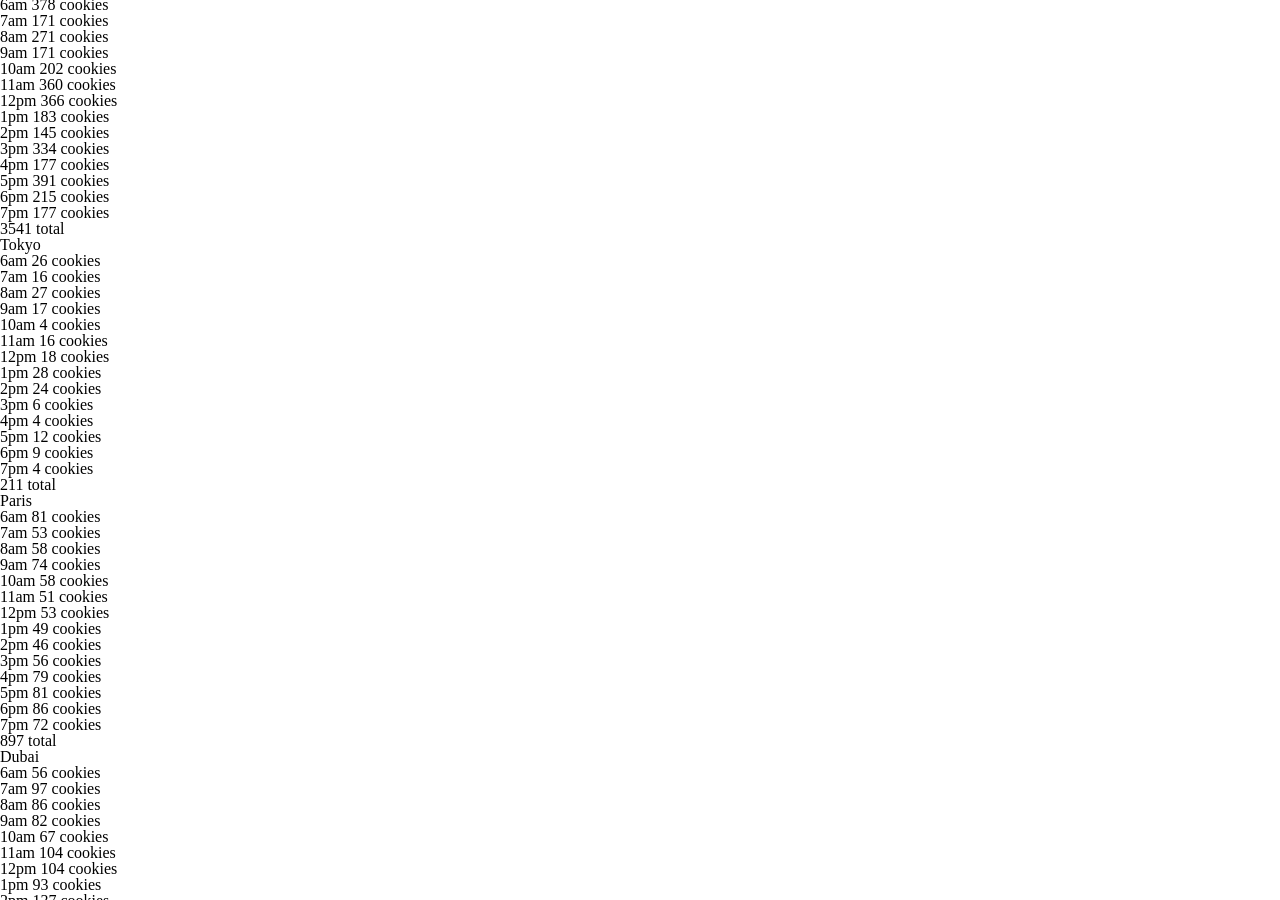
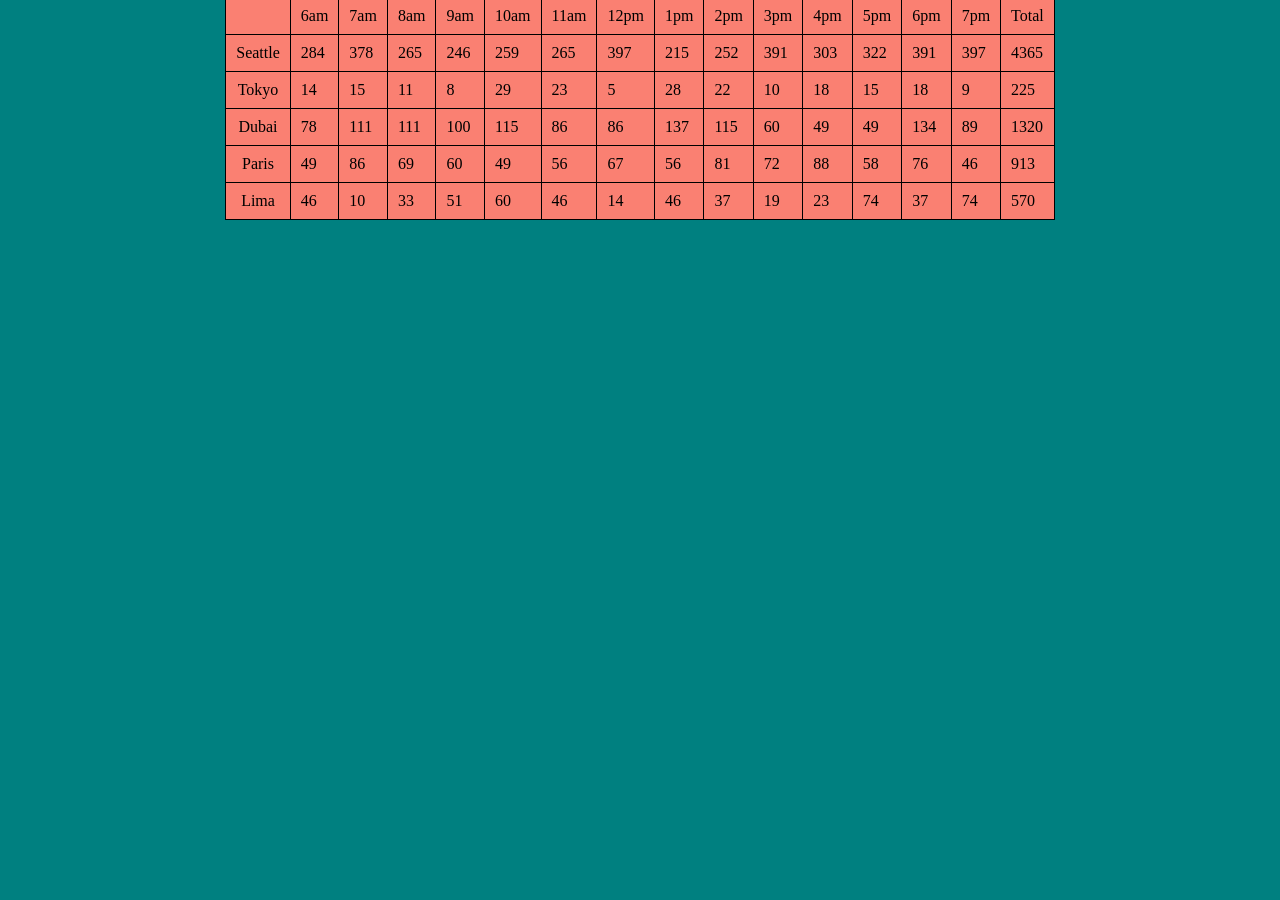
Before and after one commit to Elliron/cookie-stand, a plain HTML site: page sales.html in a window 1280 px wide. Shown: the part 51-951 px from the top of the page. After the commit the page ends 800 px from the top, so only its background shows below. Drawn offline with Linux system fonts and the light colour scheme.

Commit message:
added table, constructor

```diff
--- a/css/style.css
+++ b/css/style.css
@@ -1,3 +1,18 @@
 body {
-  background-color: none;
+  background-color: teal;
 }
+
+h1 {
+  font-size: 32px;
+}
+
+td, th {
+  margin: auto;
+  border: 1px solid black;
+  padding: 10px;
+}
+
+#salmon-table {
+  margin: auto;
+  background-color: salmon;
+}
--- a/js/app.js
+++ b/js/app.js
@@ -2,192 +2,85 @@
 
 //global variables
 var hours = ['6am', '7am', '8am', '9am', '10am', '11am', '12pm', '1pm', '2pm', '3pm', '4pm', '5pm', '6pm', '7pm'];
-var mySeattle = document.getElementById('seattle');
-var myTokyo = document.getElementById('tokyo');
-var myParis = document.getElementById('paris');
-var myDubai = document.getElementById('dubai');
-var myLima = document.getElementById('lima');
+var allStores = [];
+var salmonTable = document.getElementById('salmon-table');
 
-// console.log(mySeattle);
+// Constructor Functions
 
-//1st object - get it to work
+function Store(name, min, max, avg) {
+  this.name = name;
+  this.min = min;
+  this.max = max;
+  this.avg = avg;
+  this.hourlySales = [];
+  this.dailyTotal = 0;
+  allStores.push(this);
+}
 
-var seattleStore = {
-  name: 'Seattle',
-  min: 23,
-  max: 65,
-  avg: 6.3,
-  hourlySales: [],
-  dailyTotal: 0,
-  //successfully get random number between min and max
-  getRandomNumber: function () {
+//random number generator
+Store.prototype.getRandomNumber = function () {
   return Math.floor(Math.random() * (this.max - this.min + 1) + this.min);
-  },
+};
 
 //populate hourlySales array
-  calculateHourlySales() {
-    // console.log(this.getRandomNumber());
-    for (var i = 0; i < hours.length; i++) {
-      // var calcSales = this.getRandomNumber() * this.avg;
-      var calcSalesRound = Math.ceil(this.getRandomNumber() * this.avg);
-      this.hourlySales[i] = calcSalesRound;
-      this.dailyTotal += calcSalesRound;
-    }
-  },
-  //render my list with total at the end
-  render: function () {
-    this.calculateHourlySales();
-    // console.log(seattleStore);
-    for (var i = 0; i < this.hourlySales.length; i++) {
-      //proof I can get here
-      // console.log('inside render method');
-      var liElement = document.createElement('li');
-      // liElement.textContent = this.hours;
-      liElement.textContent = `${hours[i]} ${this.hourlySales[i]} cookies`;
-      mySeattle.appendChild(liElement);
-    }
-    liElement = document.createElement('li');
-    liElement.textContent = ` ${this.dailyTotal} total`;
-    mySeattle.appendChild(liElement);
-  }
-};
-
-//2 object - get it to work
-
-var tokyoStore = {
-  name: 'Tokyo',
-  min: 3,
-  max: 24,
-  avg: 1.2,
-  hourlySales: [],
-  dailyTotal: 0,
-
-  getRandomNumber: function () {
-    return Math.floor(Math.random() * (this.max - this.min + 1) + this.min);
-  },
-  calculateHourlySales() {
+Store.prototype.calculateHourlySales = function () {
   for (var i = 0; i < hours.length; i++) {
     var calcSalesRound = Math.ceil(this.getRandomNumber() * this.avg);
     this.hourlySales[i] = calcSalesRound;
     this.dailyTotal += calcSalesRound;
   }
-  },
-  render: function () {
-    this.calculateHourlySales();
-    for (var i = 0; i < this.hourlySales.length; i++) {
-      console.log('inside render method');
-      var liElement = document.createElement('li');
-      myTokyo.appendChild(liElement);
-      liElement.textContent = `${hours[i]} ${this.hourlySales[i]} cookies`;
-    }
-    liElement = document.createElement('li');
-    liElement.textContent = ` ${this.dailyTotal} total`;
-    myTokyo.appendChild(liElement);
-  }
 };
 
-// //3rd object - get it to work
-var parisStore = {
-  name: 'Paris',
-  min: 20,
-  max: 38,
-  avg: 2.3,
-  hourlySales: [],
-  dailyTotal: 0,
-
-  getRandomNumber: function () {
-    return Math.floor(Math.random() * (this.max - this.min + 1) + this.min);
-  },
-  calculateHourlySales() {
-    for (var i = 0; i < hours.length; i++) {
-      var calcSalesRound = Math.ceil(this.getRandomNumber() * this.avg);
-      this.hourlySales[i] = calcSalesRound;
-      this.dailyTotal += calcSalesRound;
+//prototype methods
+Store.prototype.renderRow = function () {
+  this.calculateHourlySales();
+  var trElement = document.createElement('tr');
+  salmonTable.appendChild(trElement);
+  var thElement = document.createElement('th');
+  thElement.textContent = this.name;
+  trElement.appendChild(thElement);
+  for (var i = 0; i < this.hourlySales.length; i++) {
+    var tdElement = document.createElement('td');
+    tdElement.textContent = this.hourlySales[i];
+    trElement.appendChild(tdElement);
   }
-  },
-  render: function () {
-    this.calculateHourlySales();
-    for (var i = 0; i < this.hourlySales.length; i++) {
-      console.log('inside render method');
-      var liElement = document.createElement('li');
-      myParis.appendChild(liElement);
-      liElement.textContent = `${hours[i]} ${this.hourlySales[i]} cookies`;
-    }
-    liElement = document.createElement('li');
-    liElement.textContent = ` ${this.dailyTotal} total`;
-    myParis.appendChild(liElement);
-  }
+  tdElement = document.createElement('td');
+  tdElement.textContent = this.dailyTotal;
+  trElement.appendChild(tdElement);
 };
 
-// //4th object
-var dubaiStore = {
-  name: 'Dubai',
-  min: 11,
-  max: 38,
-  avg: 3.7,
-  hourlySales: [],
-  dailyTotal: 0,
-  getRandomNumber: function () {
-    return Math.floor(Math.random() * (this.max - this.min + 1) + this.min);
-  },
-  calculateHourlySales() {
+function renderHeader() {
+  var tHead = document.createElement('thead');
+  salmonTable.appendChild(tHead);
+  var trElement = document.createElement('tr');
+  tHead.appendChild(trElement);
+  var thElement = document.createElement('th');
+  thElement.textContent = ('');
+  trElement.appendChild(thElement);
   for (var i = 0; i < hours.length; i++) {
-      var calcSalesRound = Math.ceil(this.getRandomNumber() * this.avg);
-      this.hourlySales[i] = calcSalesRound;
-      this.dailyTotal += calcSalesRound;
+    thElement = document.createElement('th');
+    thElement.textContent = (hours[i]);
+    trElement.appendChild(thElement);
   }
-  },
-  render: function () {
-    this.calculateHourlySales();
-    for (var i = 0; i < this.hourlySales.length; i++) {
-      console.log('inside render method');
-      var liElement = document.createElement('li');
-      myDubai.appendChild(liElement);
-      liElement.textContent = `${hours[i]} ${this.hourlySales[i]} cookies`;
+  thElement = document.createElement('th');
+  thElement.textContent = ('Total');
+  trElement.appendChild(thElement);
 }
-    liElement = document.createElement('li');
-    liElement.textContent = ` ${this.dailyTotal} total`;
-    myDubai.appendChild(liElement);
-  }
-};
-
-// //5th object - get it to work
-
-var limaStore = {
-  name: 'Lima',
-  min: 23,
-  max: 65,
-  avg: 6.3,
-  hourlySales: [],
-  dailyTotal: 0,
-  getRandomNumber: function () {
-    return Math.floor(Math.random() * (this.max - this.min + 1) + this.min);
-  },
-  calculateHourlySales() {
-    for (var i = 0; i < hours.length; i++) {
-      var calcSalesRound = Math.ceil(this.getRandomNumber() * this.avg);
-      this.hourlySales[i] = calcSalesRound;
-      this.dailyTotal += calcSalesRound;
-    }
-  },
-  render: function () {
-    this.calculateHourlySales();
-    for (var i = 0; i < this.hourlySales.length; i++) {
-      console.log('inside render method');
-      var liElement = document.createElement('li');
-      myLima.appendChild(liElement);
-      liElement.textContent = `${hours[i]} ${this.hourlySales[i]} cookies`;
-    }
-    liElement = document.createElement('li');
-    liElement.textContent = ` ${this.dailyTotal} total`;
-    myLima.appendChild(liElement);
-  }
-};
 
 
-// do the thing
-seattleStore.render();
-tokyoStore.render();
-parisStore.render();
-dubaiStore.render();
-limaStore.render();
+
+//instantiations
+var seattle = new Store('Seattle', 23, 65, 6.3);
+var tokyo = new Store('Tokyo', 3, 24, 1.2);
+var dubai = new Store('Dubai', 11, 38, 3.7);
+var paris = new Store('Paris', 20, 38, 2.3);
+var lima = new Store('Lima', 2, 16, 4.6);
+
+
+//render
+renderHeader();
+seattle.renderRow();
+tokyo.renderRow();
+dubai.renderRow();
+paris.renderRow();
+lima.renderRow();
--- a/sales.html
+++ b/sales.html
@@ -12,11 +12,7 @@
     <a href="index.html">Index</a>
    </header>
    <main>
-     <ul id="seattle">Seattle</ul>
-     <ul id="tokyo">Tokyo</ul>
-     <ul id="paris">Paris</ul>
-     <ul id="dubai">Dubai</ul>
-     <ul id="lima">Lima</ul>
+     <table id="salmon-table"></table>
    </main>
    <script src="js/app.js"></script>
  </body>
```
Also changed, not shown: index.html (+3 -0 lines), 2 other files. Lines whose indentation alone changed are shown as unchanged.
